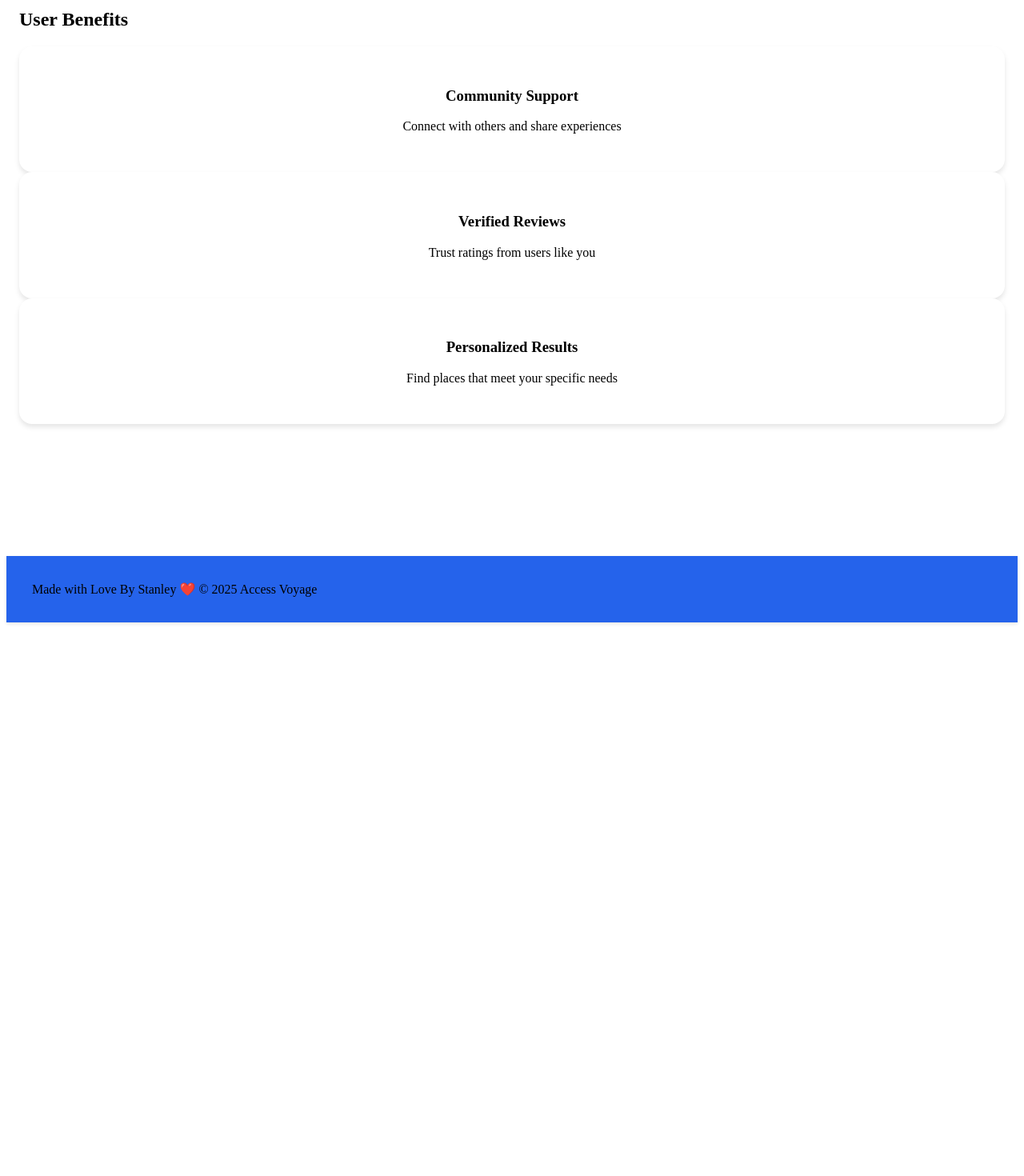
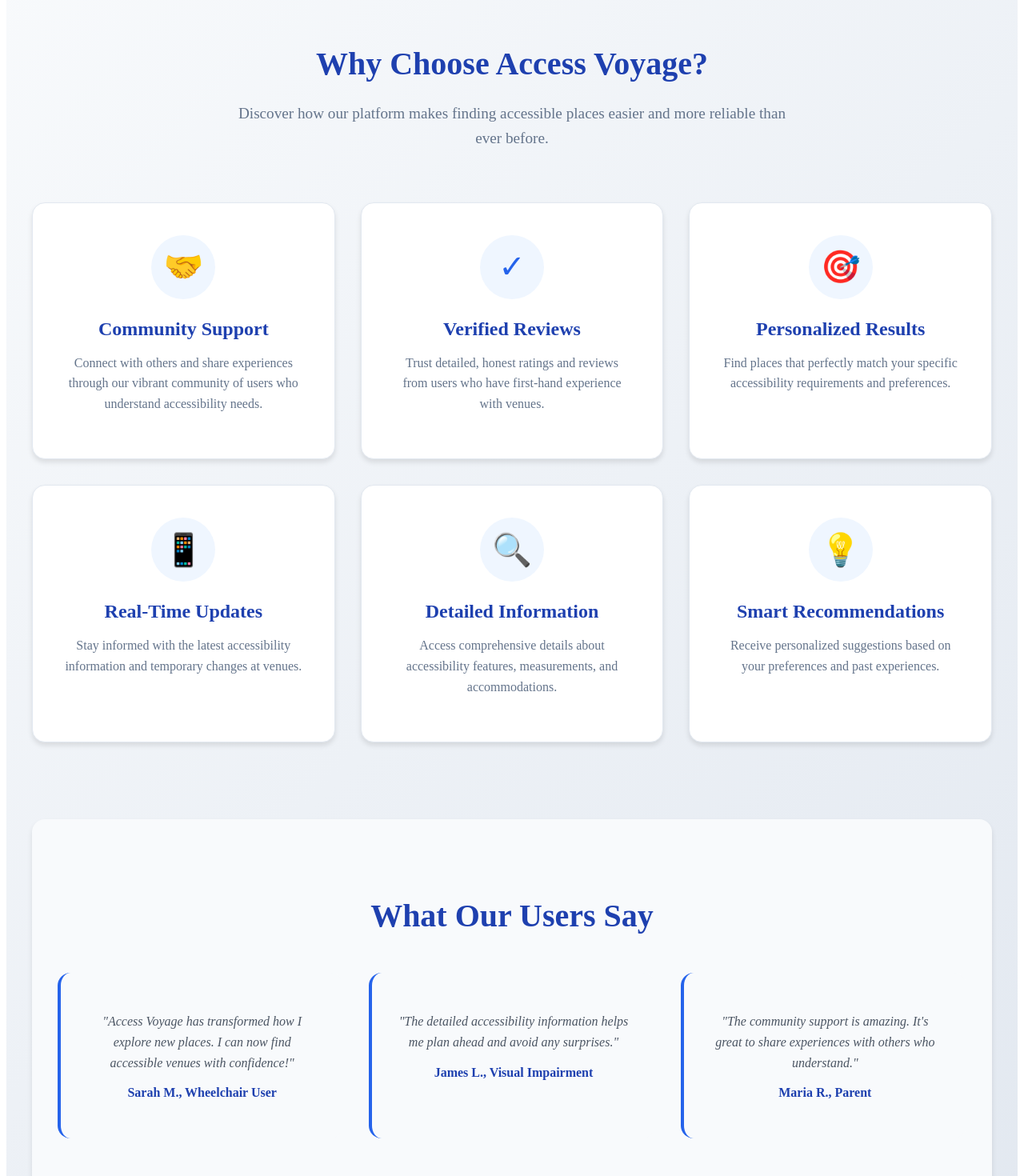
Before and after one commit to StanleyKioko/HuruSpace, a React (Vite) app in the folder frontend/: page /benefits in a window 1280 px wide. Shown: the part 140-1610 px from the top of the page at 80% size. Before the commit the page ends 926 px from the top, so only its background shows below. Built offline with nearby package versions, Linux system fonts and the light colour scheme.

Commit message:
Benefits

```diff
--- a/frontend/src/App.jsx
+++ b/frontend/src/App.jsx
@@ -416,22 +416,84 @@ function AccessibilityGuide() {
 // Replace the Benefits component
 function Benefits() {
     const benefits = [
-        { title: "Community Support", desc: "Connect with others and share experiences" },
-        { title: "Verified Reviews", desc: "Trust ratings from users like you" },
-        { title: "Personalized Results", desc: "Find places that meet your specific needs" }
+        {
+            icon: "🤝",
+            title: "Community Support",
+            desc: "Connect with others and share experiences through our vibrant community of users who understand accessibility needs."
+        },
+        {
+            icon: "✓",
+            title: "Verified Reviews",
+            desc: "Trust detailed, honest ratings and reviews from users who have first-hand experience with venues."
+        },
+        {
+            icon: "🎯",
+            title: "Personalized Results",
+            desc: "Find places that perfectly match your specific accessibility requirements and preferences."
+        },
+        {
+            icon: "📱",
+            title: "Real-Time Updates",
+            desc: "Stay informed with the latest accessibility information and temporary changes at venues."
+        },
+        {
+            icon: "🔍",
+            title: "Detailed Information",
+            desc: "Access comprehensive details about accessibility features, measurements, and accommodations."
+        },
+        {
+            icon: "💡",
+            title: "Smart Recommendations",
+            desc: "Receive personalized suggestions based on your preferences and past experiences."
+        }
+    ];
+
+    const testimonials = [
+        {
+            text: "Access Voyage has transformed how I explore new places. I can now find accessible venues with confidence!",
+            author: "Sarah M., Wheelchair User"
+        },
+        {
+            text: "The detailed accessibility information helps me plan ahead and avoid any surprises.",
+            author: "James L., Visual Impairment"
+        },
+        {
+            text: "The community support is amazing. It's great to share experiences with others who understand.",
+            author: "Maria R., Parent"
+        }
     ];
 
     return (
-        <section className="page-section bg-[var(--background-light)]">
-            <div className="container mx-auto px-4">
-                <h2 className="text-4xl font-bold mb-8 text-center">User Benefits</h2>
-                <div className="grid grid-cols-1 md:grid-cols-3 gap-6">
+        <section className="benefits-section">
+            <div className="benefits-container">
+                <div className="benefits-header">
+                    <h1 className="benefits-title">Why Choose Access Voyage?</h1>
+                    <p className="benefits-description">
+                        Discover how our platform makes finding accessible places easier
+                        and more reliable than ever before.
+                    </p>
+                </div>
+
+                <div className="benefits-grid">
                     {benefits.map((benefit, index) => (
                         <div key={index} className="benefit-card">
-                            <h3 className="text-xl font-semibold mb-3">{benefit.title}</h3>
-                            <p className="text-gray-600">{benefit.desc}</p>
+                            <div className="benefit-icon">{benefit.icon}</div>
+                            <h3 className="benefit-title">{benefit.title}</h3>
+                            <p className="benefit-description">{benefit.desc}</p>
                         </div>
                     ))}
+                </div>
+
+                <div className="testimonial-section">
+                    <h2 className="benefits-title">What Our Users Say</h2>
+                    <div className="testimonial-grid">
+                        {testimonials.map((testimonial, index) => (
+                            <div key={index} className="testimonial-card">
+                                <p className="testimonial-text">"{testimonial.text}"</p>
+                                <p className="testimonial-author">{testimonial.author}</p>
+                            </div>
+                        ))}
+                    </div>
                 </div>
             </div>
         </section>
--- a/frontend/src/Benefits.css
+++ b/frontend/src/Benefits.css
@@ -2,22 +2,124 @@
   BENEFITS PAGE STYLES
 ================================*/
 .benefits-section {
-    padding: 4rem 0;
-    background: #f8fafc;
+    padding: 6rem 2rem;
+    background: linear-gradient(135deg, #f8fafc 0%, #e2e8f0 100%);
+    min-height: calc(100vh - 160px);
+}
+
+.benefits-container {
+    max-width: 1200px;
+    margin: 0 auto;
+}
+
+.benefits-header {
+    text-align: center;
+    margin-bottom: 4rem;
+}
+
+.benefits-title {
+    font-size: 2.5rem;
+    color: #1e40af;
+    margin-bottom: 1.5rem;
+    font-weight: 700;
+}
+
+.benefits-description {
+    color: #64748b;
+    font-size: 1.2rem;
+    max-width: 700px;
+    margin: 0 auto;
+    line-height: 1.6;
 }
 
 .benefits-grid {
     display: grid;
     grid-template-columns: repeat(auto-fit, minmax(300px, 1fr));
     gap: 2rem;
-    padding: 2rem;
 }
 
 .benefit-card {
     background: white;
     border-radius: 1rem;
-    padding: 2rem;
+    padding: 2.5rem;
     text-align: center;
     box-shadow: 0 4px 6px rgba(0, 0, 0, 0.1);
-    transition: transform 0.3s ease;
+    transition: all 0.3s ease;
+    border: 1px solid #e2e8f0;
 }
+
+.benefit-card:hover {
+    transform: translateY(-5px);
+    box-shadow: 0 8px 15px rgba(0, 0, 0, 0.1);
+    border-color: #2563eb;
+}
+
+.benefit-icon {
+    font-size: 2.5rem;
+    color: #2563eb;
+    margin-bottom: 1.5rem;
+    background: #eff6ff;
+    width: 80px;
+    height: 80px;
+    border-radius: 50%;
+    display: flex;
+    align-items: center;
+    justify-content: center;
+    margin: 0 auto 1.5rem;
+}
+
+.benefit-title {
+    font-size: 1.5rem;
+    color: #1e40af;
+    margin-bottom: 1rem;
+    font-weight: 600;
+}
+
+.benefit-description {
+    color: #64748b;
+    line-height: 1.6;
+}
+
+.testimonial-section {
+    margin-top: 6rem;
+    background: white;
+    padding: 4rem 2rem;
+    border-radius: 1rem;
+    box-shadow: 0 4px 6px rgba(0, 0, 0, 0.1);
+}
+
+.testimonial-grid {
+    display: grid;
+    grid-template-columns: repeat(auto-fit, minmax(300px, 1fr));
+    gap: 2rem;
+    margin-top: 3rem;
+}
+
+.testimonial-card {
+    padding: 2rem;
+    background: #f8fafc;
+    border-radius: 1rem;
+    border-left: 4px solid #2563eb;
+}
+
+.testimonial-text {
+    font-style: italic;
+    color: #4b5563;
+    margin-bottom: 1rem;
+    line-height: 1.6;
+}
+
+.testimonial-author {
+    font-weight: 600;
+    color: #1e40af;
+}
+
+@media (max-width: 768px) {
+    .benefits-section {
+        padding: 4rem 1rem;
+    }
+
+    .benefits-title {
+        font-size: 2rem;
+    }
+}
```
